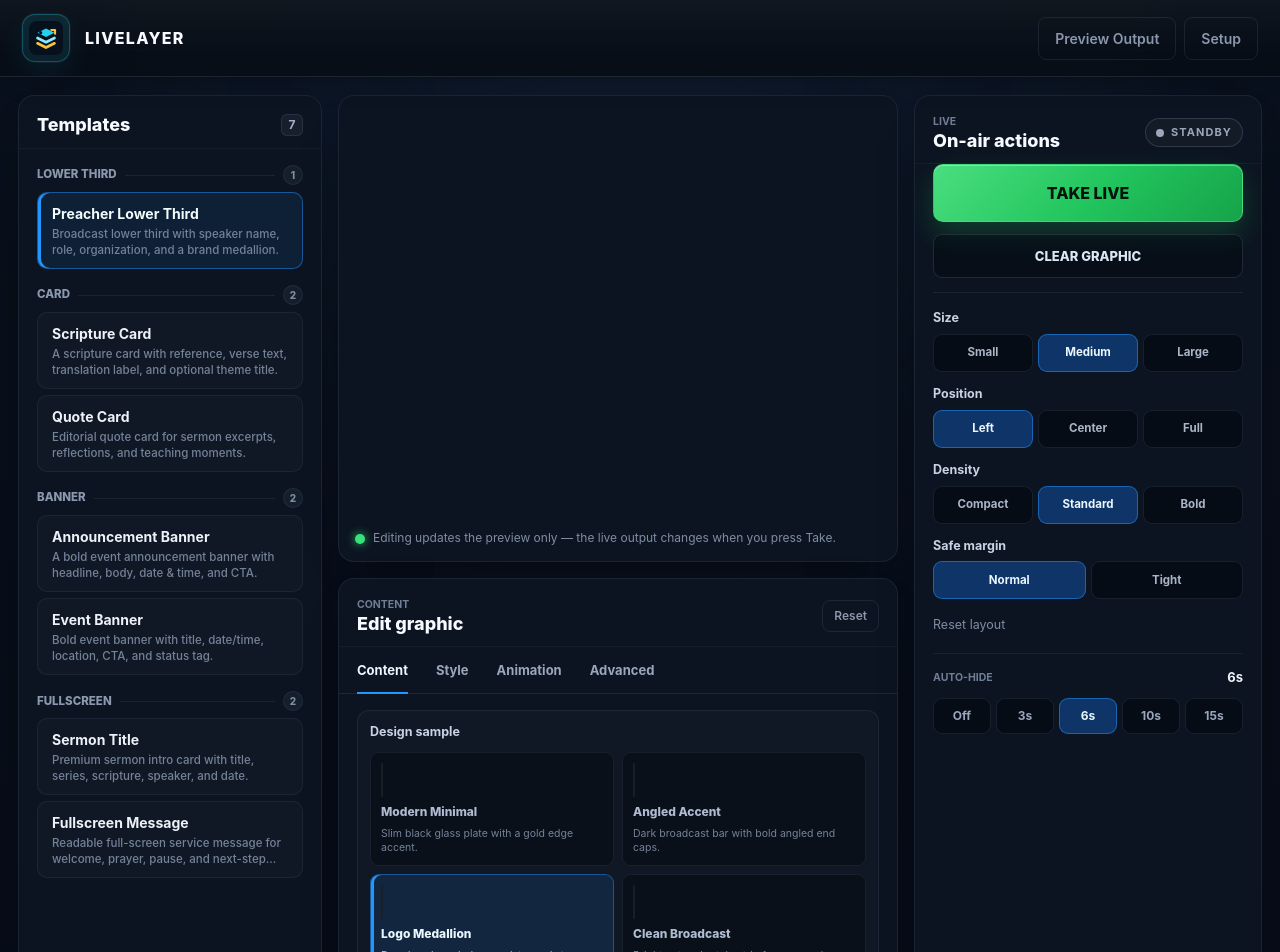
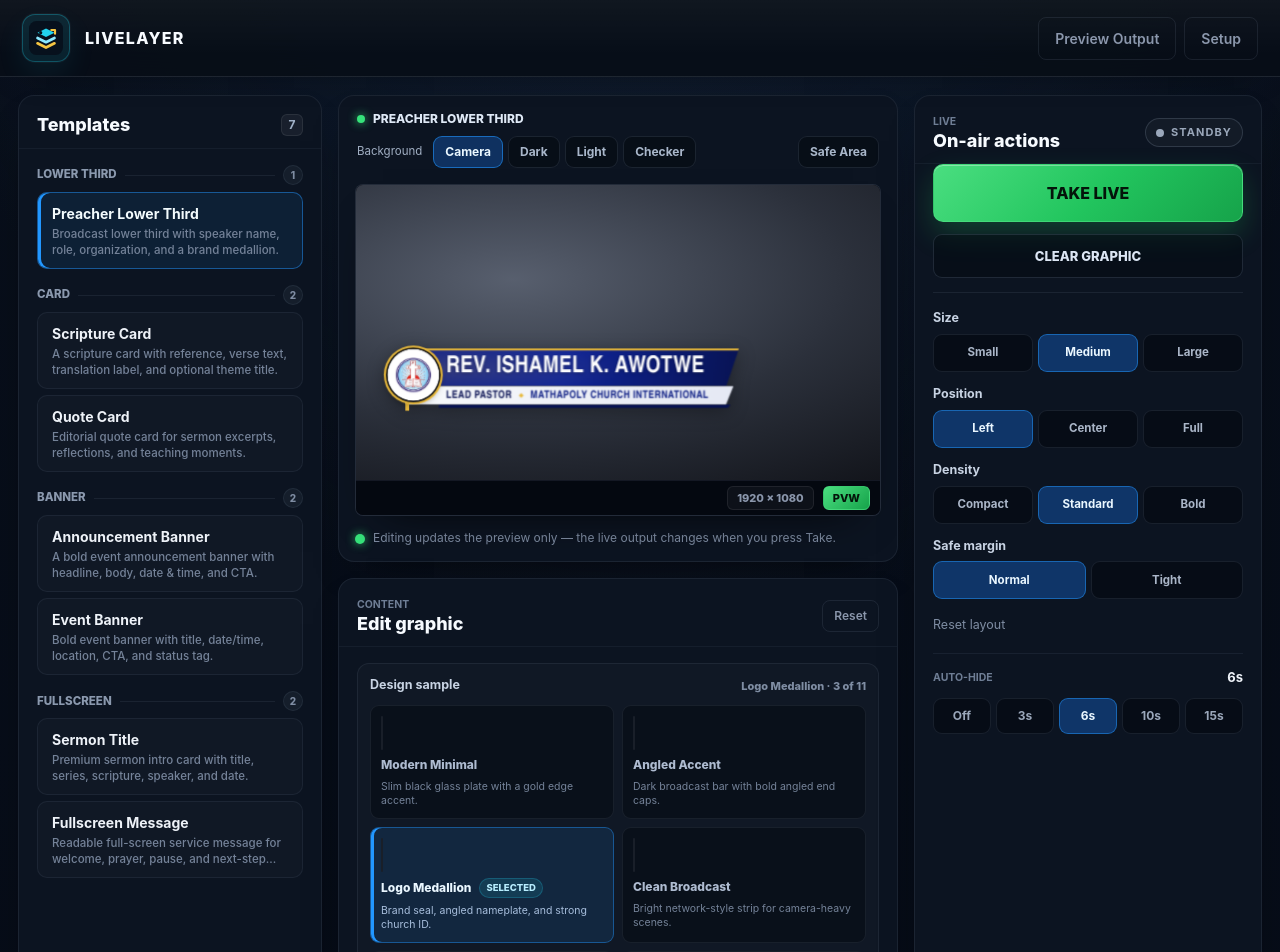
Before and after one commit to MrrAmissah/Live-Layer, a React (Vite) app: page /control in a window 1280 px wide. Shown: the top 952 px of the page. Built offline with nearby package versions, Linux system fonts and the light colour scheme.

Commit message:
polish: simplify editor variant controls

```diff
--- a/src/components/control/FieldEditor.tsx
+++ b/src/components/control/FieldEditor.tsx
@@ -28,12 +28,6 @@ export default function FieldEditor() {
         }
       />
       <div className="ll-panel__body">
-        <div className="editor-tabs" aria-label="Editor sections">
-          <span className="editor-tab editor-tab--active">Content</span>
-          <span className="editor-tab">Style</span>
-          <span className="editor-tab">Animation</span>
-          <span className="editor-tab">Advanced</span>
-        </div>
         <EditTargetBanner />
         <TemplateFields />
         {isRundownItem ? (
--- a/src/components/control/TemplateFields.tsx
+++ b/src/components/control/TemplateFields.tsx
@@ -105,9 +105,18 @@ function TemplateVariantPicker({
   value: string;
   onChange: (value: string) => void;
 }) {
+  const selectedIndex = variants.findIndex((variant) => variant.id === value);
+  const selectedVariant = variants[selectedIndex] ?? variants[0];
+  const selectedPosition = selectedIndex >= 0 ? selectedIndex + 1 : 1;
+
   return (
     <div className="variant-picker">
-      <span className="field__label">Design sample</span>
+      <span className="field__label">
+        <span>Design sample</span>
+        <span className="field__meta">
+          {selectedVariant.name} · {selectedPosition} of {variants.length}
+        </span>
+      </span>
       <div className="variant-picker__grid">
         {variants.map((variant) => (
           <button
@@ -125,7 +134,10 @@ function TemplateVariantPicker({
                 <span className="variant-choice__subline" />
               </span>
             </span>
-            <span className="variant-choice__name">{variant.name}</span>
+            <span className="variant-choice__name">
+              <span>{variant.name}</span>
+              {value === variant.id ? <span className="variant-choice__active">Selected</span> : null}
+            </span>
             <span className="variant-choice__desc">{variant.description}</span>
           </button>
         ))}
@@ -150,6 +162,8 @@ function TemplateColorControls({
     <div className="template-colors">
       <span className="field__label">
         <span>Template colours</span>
+        <span className="template-colors__aside">
+          <span className="field__meta">{COLOR_FIELDS.length} swatches</span>
           {hasOverrides ? (
             <button
               type="button"
@@ -159,6 +173,7 @@ function TemplateColorControls({
               Reset
             </button>
           ) : null}
+        </span>
       </span>
       <div className="template-colors__grid" aria-label="Template colour controls">
         {COLOR_FIELDS.map((field) => {
```
Also changed, not shown: src/styles.css. Lines whose indentation alone changed are shown as unchanged.
